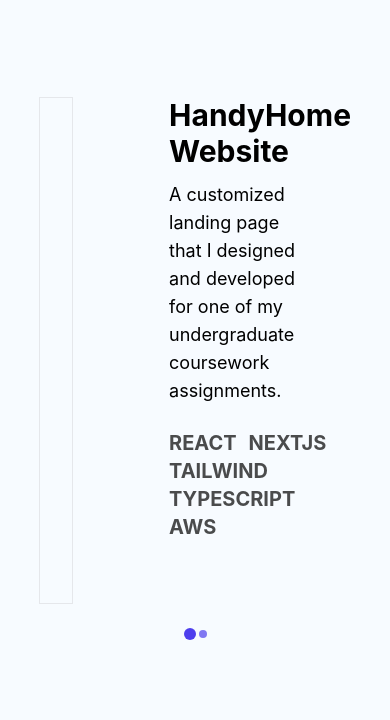
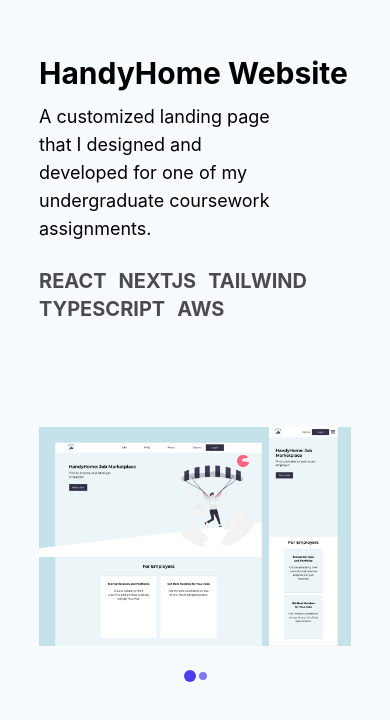
Before and after one commit to Idan-Garay/portfolio, a Next.js app: page / in a window 390 px wide. Shown: the part 872-1592 px from the top of the page. Built offline with nearby package versions, Linux system fonts and the light colour scheme.

Commit message:
fix: make section 2 responsive

```diff
--- a/pages/index.tsx
+++ b/pages/index.tsx
@@ -1,5 +1,6 @@
 import Head from 'next/head'
 import Link from 'next/link'
+import Image from 'next/image'
 import { BsLinkedin, BsGithub, BsSun, BsMoon } from 'react-icons/bs'
 import { useTheme } from 'next-themes'
 
@@ -48,9 +49,14 @@
           <div className="self-center hidden md:block min-h-[400px] w-[400px] border bg-gray-500"></div>
         </div>
 
-        <div className="w-full h-[100vh] bg-secondary flex px-[10vw] flex-col gap-y-6 items-center justify-center ">
-          <div className="content w-full flex justify-center gap-x-24 h-[60%] -mt-[5vh]">
-            <div className="showcase w-full border h-full"></div>
+        <div className="w-full h-[100vh] bg-secondary flex px-[10vw] flex-col  gap-y-6 items-center justify-center ">
+          <div className=" content w-full flex flex-col-reverse md:flex-row justify-center gap-x-24 h-[70%] sm:h-[80%] md:h-[45%] lg:h-[60%] -mt-[5vh]">
+            <div className="showcase w-full self-start  ">
+              <Link href="https://nextjs-typescript.d3k5bbpd7nkhfg.amplifyapp.com/" target="_blank">
+                <Image src="/handyhome.png" alt="handyhome_preview" width={780} height={1024} />
+              </Link>
+            </div>
+
             <div className="text_content w-full h-full">
               {/* <h3 className="text-xl font-bold text-black text-opacity-70 dark:text-white dark:text-opacity-70">Hi,</h3> */}
               <h1 className="text-3xl font-bold">HandyHome Website</h1>
```
Also changed, not shown: public/handyhome.png (added), 1 other file (tests, documents, lock files or other folders).
